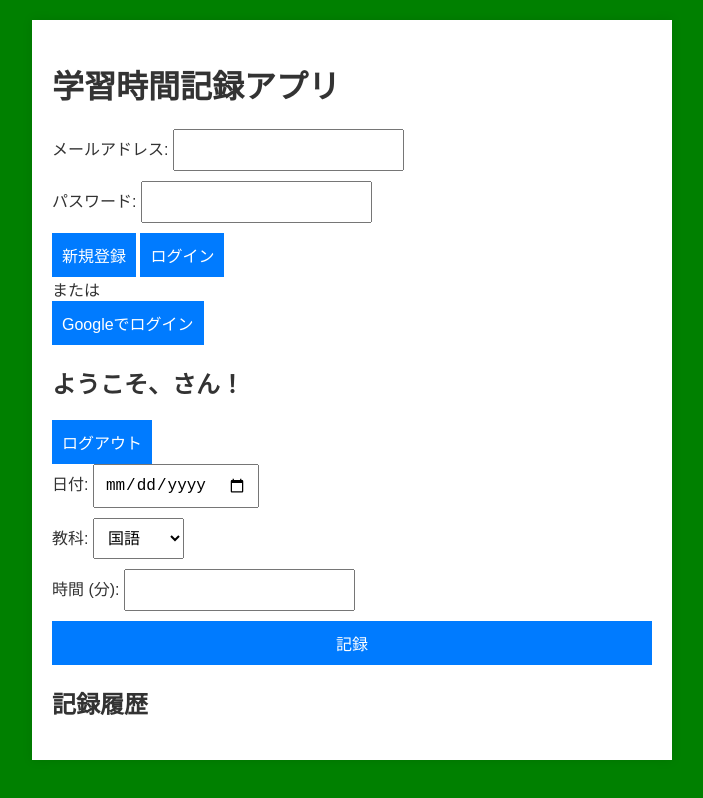
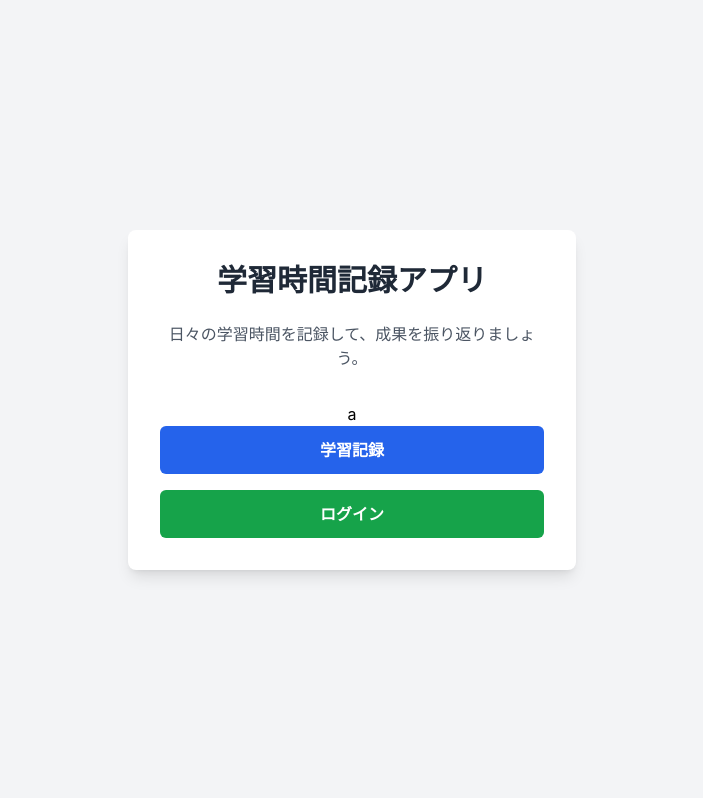
Before and after one commit to tikatika1234/3ES_study_manager, a website: page index.html in a window 1280 px wide. Shown: the whole page, without its empty margins (288-991 px from the left). Drawn offline with nearby package versions, Linux system fonts and the light colour scheme.

Commit message:
Update index.html

```diff
--- a/index.html
+++ b/index.html
@@ -3,74 +3,19 @@
 <head>
     <meta charset="UTF-8">
     <meta name="viewport" content="width=device-width, initial-scale=1.0">
-    <title>学習時間記録アプリ</title>
-    <link rel="stylesheet" href="style.css">
-    <!-- Firebase SDKのCDNを追加 -->
-    <script src="https://www.gstatic.com/firebasejs/9.23.0/firebase-app-compat.js"></script>
-    <script src="https://www.gstatic.com/firebasejs/9.23.0/firebase-auth-compat.js"></script>
-    <script src="https://www.gstatic.com/firebasejs/9.23.0/firebase-firestore-compat.js"></script>
-    <script src="app.js" defer></script>
+    <title>学習時間記録アプリ - ホーム</title>
+    <script src="https://cdn.tailwindcss.com"></script>
+    <style>
+        body { font-family: 'Inter', sans-serif; }
+    </style>
 </head>
 <body class="bg-gray-100 flex items-center justify-center min-h-screen p-4">
-    <div class="container bg-white p-8 rounded-lg shadow-lg w-full max-w-xl">
-        <h1 class="text-3xl font-bold mb-6 text-center text-gray-800">学習時間記録アプリ</h1>
-
-        <!-- ログインUI -->
-        <div id="auth-ui" class="text-center">
-
-            <!-- メールアドレスとパスワードのフォーム -->
-            <form id="emailAuthForm" class="space-y-4 mb-4">
-                <div>
-                    <label for="email" class="block text-gray-700 font-semibold mb-1">メールアドレス:</label>
-                    <input type="email" id="email" required class="w-full p-2 border border-gray-300 rounded-md">
-                </div>
-                <div>
-                    <label for="password" class="block text-gray-700 font-semibold mb-1">パスワード:</label>
-                    <input type="password" id="password" required class="w-full p-2 border border-gray-300 rounded-md">
-                </div>
-                <div class="flex justify-between space-x-2">
-                    <button type="button" id="registerBtn" class="flex-1 bg-gray-500 text-white font-bold p-3 rounded-md hover:bg-gray-600 transition duration-300">新規登録</button>
-                    <button type="button" id="emailLoginBtn" class="flex-1 bg-blue-600 text-white font-bold p-3 rounded-md hover:bg-blue-700 transition duration-300">ログイン</button>
-                </div>
-            </form>
-
-            <div class="my-4">または</div>
-
-            <!-- Googleログインボタン -->
-            <button id="googleLoginBtn" class="w-full bg-green-600 text-white font-bold p-3 rounded-md hover:bg-green-700 transition duration-300">Googleでログイン</button>
-        </div>
-
-        <!-- 記録UI (ログイン後に表示) -->
-        <div id="app-content" class="hidden">
-            <div class="flex justify-between items-center mb-4">
-                <h2 class="text-xl font-bold">ようこそ、<span id="userName"></span>さん！</h2>
-                <button id="logoutBtn" class="bg-red-500 text-white font-bold p-2 rounded-md hover:bg-red-600 transition duration-300">ログアウト</button>
-            </div>
-
-            <form id="recordForm" class="space-y-4">
-                <div>
-                    <label for="date" class="block text-gray-700 font-semibold mb-1">日付:</label>
-                    <input type="date" id="date" required class="w-full p-2 border border-gray-300 rounded-md">
-                </div>
-                <div>
-                    <label for="subject" class="block text-gray-700 font-semibold mb-1">教科:</label>
-                    <select id="subject" required class="w-full p-2 border border-gray-300 rounded-md">
-                        <option value="国語">国語</option>
-                        <option value="数学">数学</option>
-                        <option value="理科">理科</option>
-                        <option value="社会">社会</option>
-                        <option value="その他">その他</option>
-                    </select>
-                </div>
-                <div>
-                    <label for="time" class="block text-gray-700 font-semibold mb-1">時間 (分):</label>
-                    <input type="number" id="time" min="1" required class="w-full p-2 border border-gray-300 rounded-md">
-                </div>
-                <button type="submit" class="w-full bg-blue-600 text-white font-bold p-3 rounded-md hover:bg-blue-700 transition duration-300">記録</button>
-            </form>
-
-            <h2 class="text-2xl font-bold mt-8 mb-4 text-center text-gray-800">記録履歴</h2>
-            <div id="recordsList" class="space-y-2"></div>
+    <div class="container bg-white p-8 rounded-lg shadow-lg w-full max-w-md text-center">
+        <h1 class="text-3xl font-bold mb-6 text-gray-800">学習時間記録アプリ</h1>
+        <p class="text-gray-600 mb-8">日々の学習時間を記録して、成果を振り返りましょう。</p>
+        <div class="space-y-4">
+  a          <a href="record.html" class="block w-full bg-blue-600 text-white font-bold py-3 px-4 rounded-md hover:bg-blue-700 transition duration-300">学習記録</a>
+            <a href="login.html" class="block w-full bg-green-600 text-white font-bold py-3 px-4 rounded-md hover:bg-green-700 transition duration-300">ログイン</a>
         </div>
     </div>
 </body>
```
